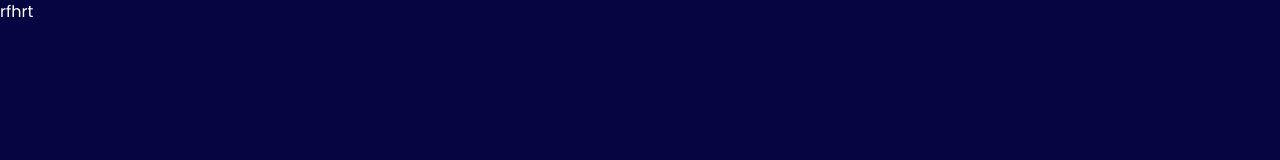
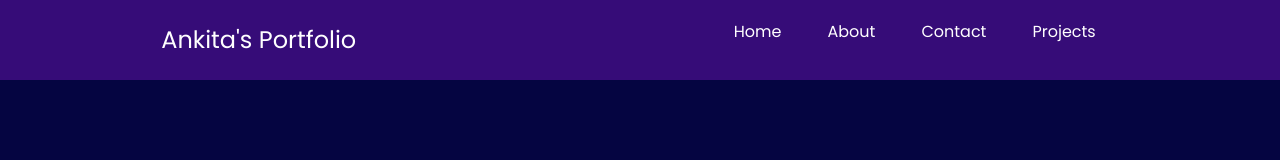
Before and after one commit to ankitapawar0608/My_Portfolio, a plain HTML site: page index.html in a window 1280 px wide. Drawn offline with nearby package versions, Linux system fonts and the light colour scheme.

Commit message:
Navbar completed

```diff
--- a/index.html
+++ b/index.html
@@ -12,10 +12,17 @@
     <title>Ankita Portfolio</title>
 </head>
 <body>
-    <header>rfhrt
+    <header>
       <nav>
-        <div class="left"></div>
-        <div class="right"></div>
+        <div class="left">Ankita's Portfolio</div>
+        <div class="right">
+          <ul>
+            <li>Home</li>
+            <li>About</li>
+            <li>Contact</li>
+            <li>Projects</li>
+          </ul>
+        </div>
       </nav>
     </header>
 
--- a/style.css
+++ b/style.css
@@ -8,3 +8,22 @@ body{
     font-family: 'Poppins', sans-serif;
 
 }
+nav{
+    display: flex;
+   justify-content: space-around;
+   align-items: center;
+   background-color: #360c78;
+   height: 80px;
+}
+nav ul{
+    display: flex ;
+    justify-content:center;
+
+}
+nav ul li{
+    list-style: none;
+    margin: 23px;
+}
+.left{
+    font-size: 1.5rem;
+}
```
